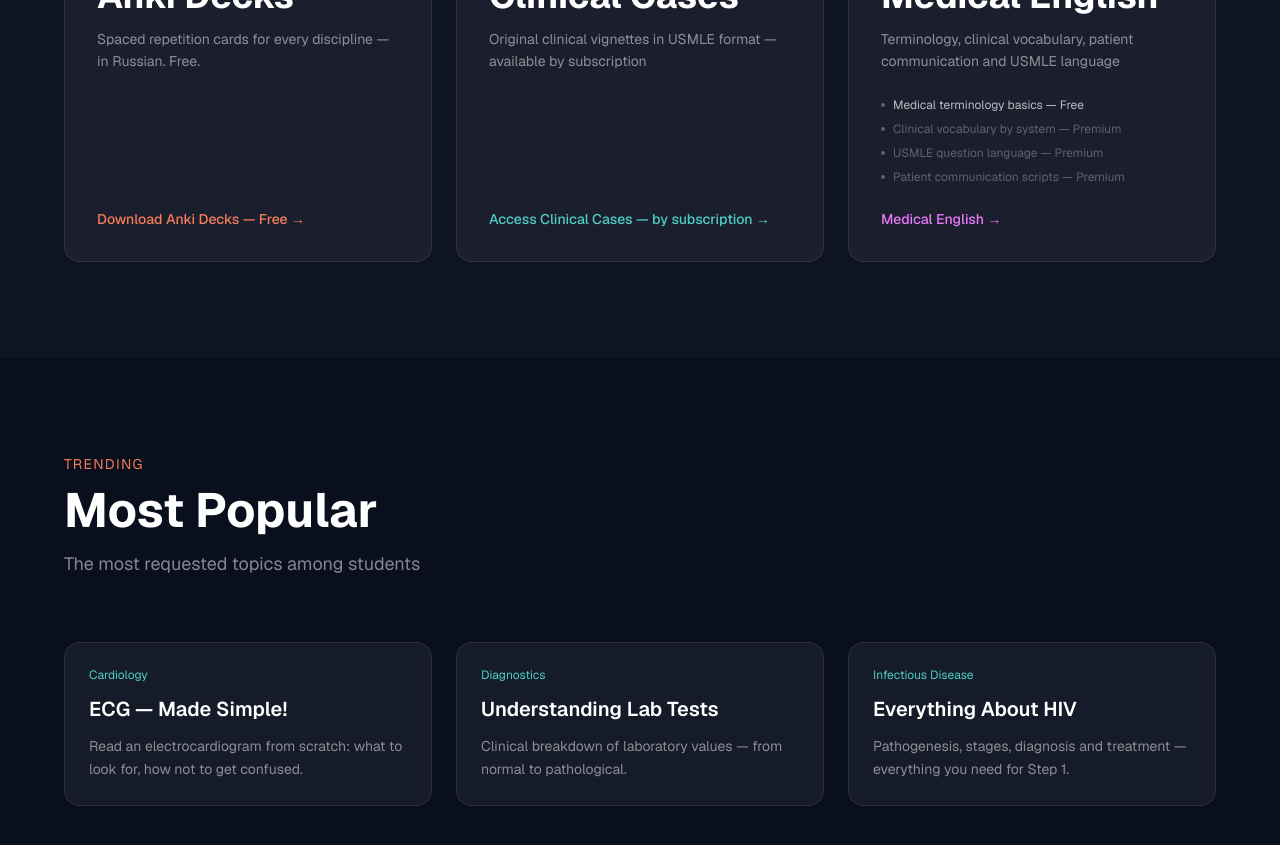
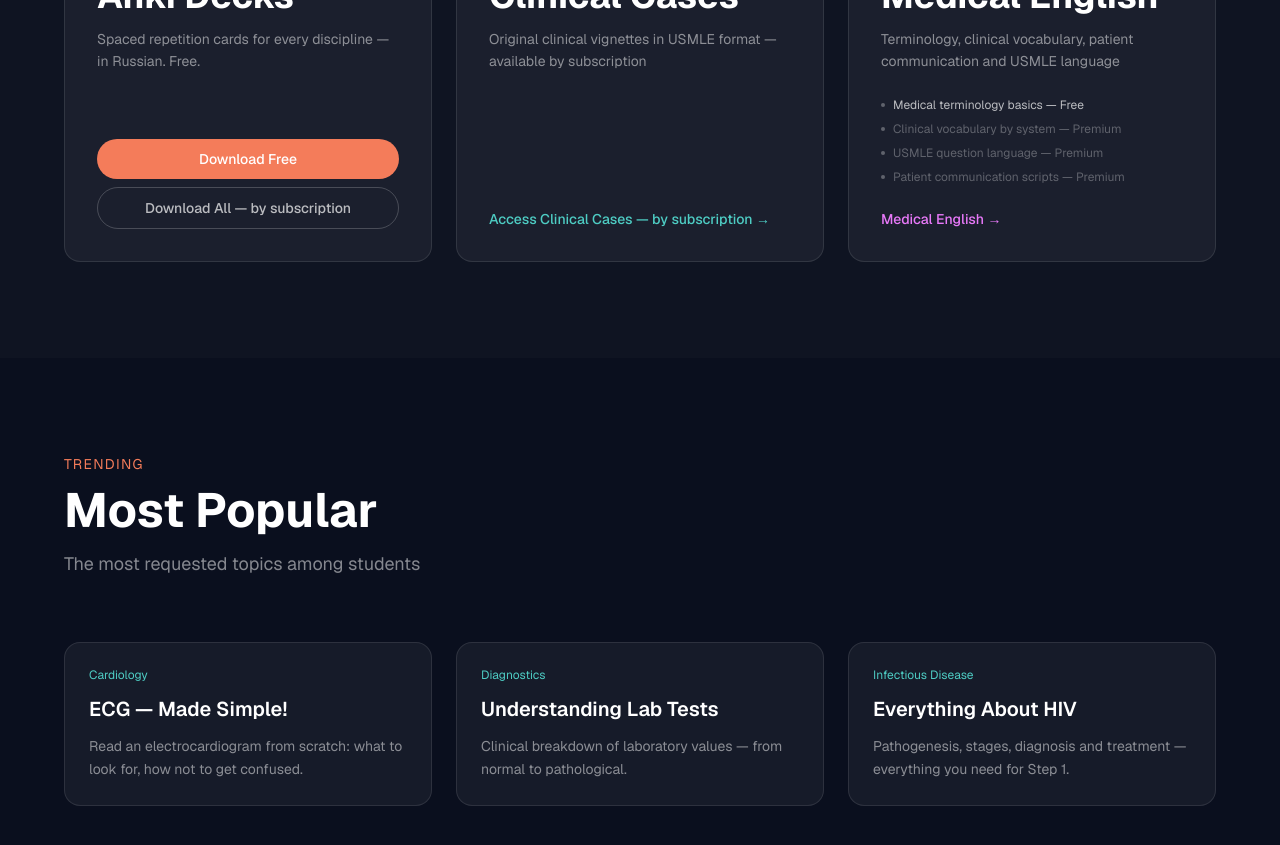
Before and after one commit to drasiiavinograd/asiiavinograd-site, a Next.js app: page /anki in a window 1280 px wide. Shown: the part 1880-2725 px from the top of the page. Built offline with nearby package versions, Linux system fonts and the light colour scheme.

Commit message:
anki card: 2 buttons - free download + subscription

```diff
--- a/app/[locale]/page.tsx
+++ b/app/[locale]/page.tsx
@@ -162,9 +162,15 @@ export default function Home() {
               <div className="text-white/30 text-xs font-mono mb-4">01</div>
               <h2 className="text-3xl md:text-4xl font-bold mb-3 text-white">{t('curriculum.anki_title')}</h2>
               <p className="text-white/50 text-sm leading-relaxed flex-1 mb-6">{t('curriculum.anki_desc')}</p>
-              <span className="inline-flex items-center gap-2 text-sm font-medium text-[#f47c5a]">
-                {t('curriculum.anki_cta')} →
-              </span>
+              <div className="flex flex-col gap-2">
+                <a href="/anki" className="bg-[#f47c5a] hover:bg-[#e06b49] text-white text-sm font-medium px-5 py-2.5 rounded-full text-center transition-colors">
+                  {t('curriculum.anki_btn_free')}
+                </a>
+                <a href="https://patreon.com/drasiiavinograd" target="_blank" rel="noopener noreferrer"
+                  className="border border-white/20 hover:border-white/40 text-white/70 hover:text-white text-sm font-medium px-5 py-2.5 rounded-full text-center transition-colors">
+                  {t('curriculum.anki_btn_sub')}
+                </a>
+              </div>
             </a>
 
             {/* Разборы задач */}
```
